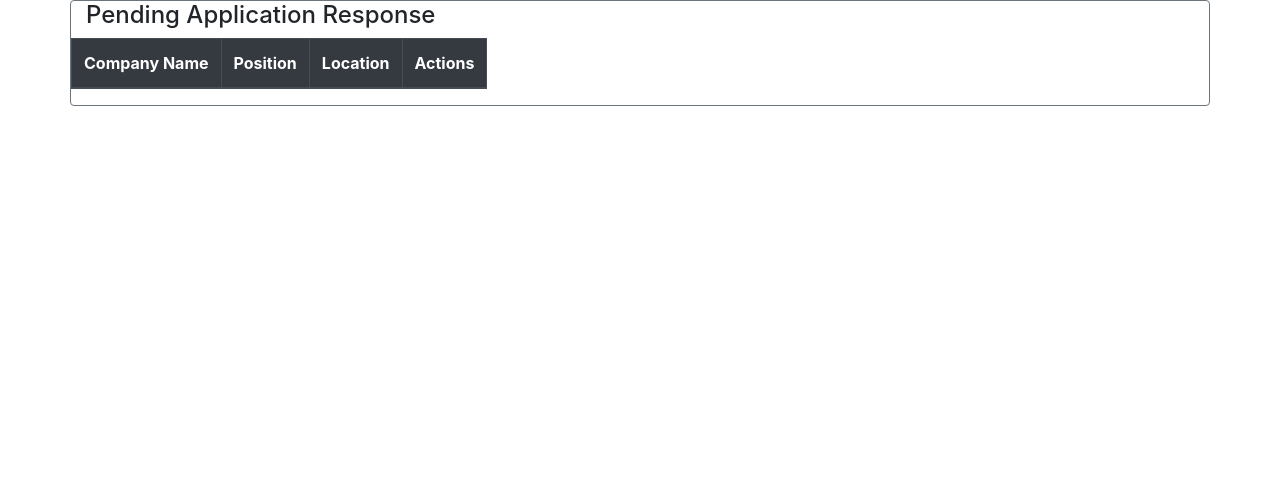
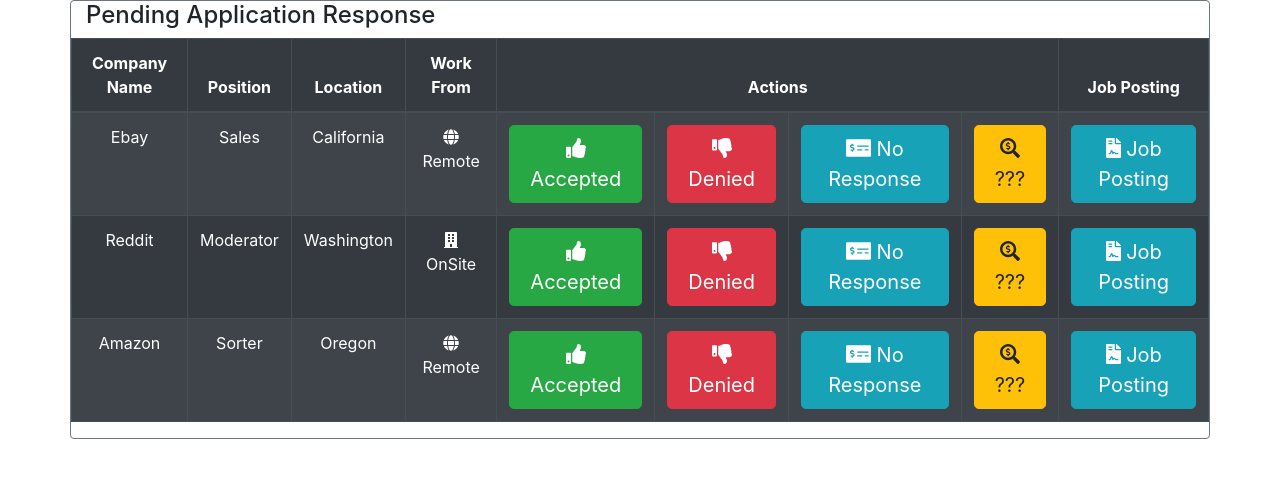
Before and after one commit to schradermade/jobtrakkr, a React (Create React App) app: page / in a window 1280 px wide. Shown: the top 478 px of the page. Built offline with nearby package versions, Linux system fonts and the light colour scheme.

Commit message:
Add stying and icons to table
Co-authored-by: Nathan Schrader <nathanschrader@icloud.com>

```diff
--- a/src/components/App.js
+++ b/src/components/App.js
@@ -1,5 +1,7 @@
 import React, { Component } from 'react';
 import { Table, Button } from 'reactstrap';
+import { FontAwesomeIcon } from '@fortawesome/react-fontawesome';
+import { faThumbsUp, faThumbsDown, faGlobe, faMoneyCheckAlt, faSearchDollar, faFileContract, faBuilding } from '@fortawesome/free-solid-svg-icons';
 
 class App extends Component {
   state = {
@@ -9,23 +11,31 @@
         "id" : "1",
         "CompanyName" : "Ebay",
         "Position" : "Sales",
-        "Location" : "California"
+        "Location" : "California",
+        "whereWork": "remote"
       },
 
       {
         "id" : "2",
         "CompanyName" : "Reddit",
         "Position" : "Moderator",
-        "Location" : "Washington"
+        "Location" : "Washington",
+        "whereWork": "onsite"
       },
 
       {
         "id" : "3",
         "CompanyName" : "Amazon",
         "Position" : "Sorter",
-        "Location" : "Oregon"
+        "Location" : "Oregon",
+        "whereWork": "remote"
       }
     ]
+  }
+
+  remove(id) {
+    let updatedJobs = [...this.state.jobs].filter (i => i.id !== id)
+    this.setState({jobs : updatedJobs });
   }
 
   render() {
@@ -38,13 +48,19 @@
       );
     }
 
-    let jobs = allJobs.map(job => {
+    let jobs =
+    allJobs.map(job =>
       <tr key={job.Id}>
         <td>{job.CompanyName}</td>
         <td>{job.Position}</td>
         <td>{job.Location}</td>
+        { job.whereWork === "remote" ? <td><FontAwesomeIcon icon={faGlobe} /> Remote</td> : <td><FontAwesomeIcon icon={faBuilding} /> <br/>OnSite</td>}
+        <td><Button className='btn btn-lg btn-success' onClick={() => this.remove(job.id)}> <FontAwesomeIcon icon={faThumbsUp} /> Accepted </Button></td>
+        <td><Button className='btn btn-lg btn-danger' onClick={() => this.remove(job.id)}> <FontAwesomeIcon icon={faThumbsDown} /> Denied </Button></td>
+        <td><Button className='btn btn-lg btn-info' onClick={() => this.remove(job.id)}> <FontAwesomeIcon icon={faMoneyCheckAlt} /> No Response </Button></td>
+        <td><Button className='btn btn-lg btn-warning' onClick={() => this.remove(job.id)}> <FontAwesomeIcon icon={faSearchDollar} /> ??? </Button></td>
+        <td><Button className='btn btn-lg btn-info' onClick={() => this.remove(job.id)}> <FontAwesomeIcon icon={faFileContract} /> Job Posting </Button></td>
       </tr>
-    }
     )
 
     return (
@@ -61,11 +77,13 @@
                 <th>Company Name</th>
                 <th>Position</th>
                 <th>Location</th>
+                <th>Work From</th>
                 <th colSpan='4'>Actions</th>
+                <th>Job Posting</th>
               </thead>
 
               <tbody>
-                { this.state.jobs.length === 0 ? <td colSpan='7'>No pending Applications.</td> : jobs}
+                { this.state.jobs.length === 0 ? <td colSpan='8'>No pending Applications.</td> : jobs}
               </tbody>
             </Table>
           </div>
```
